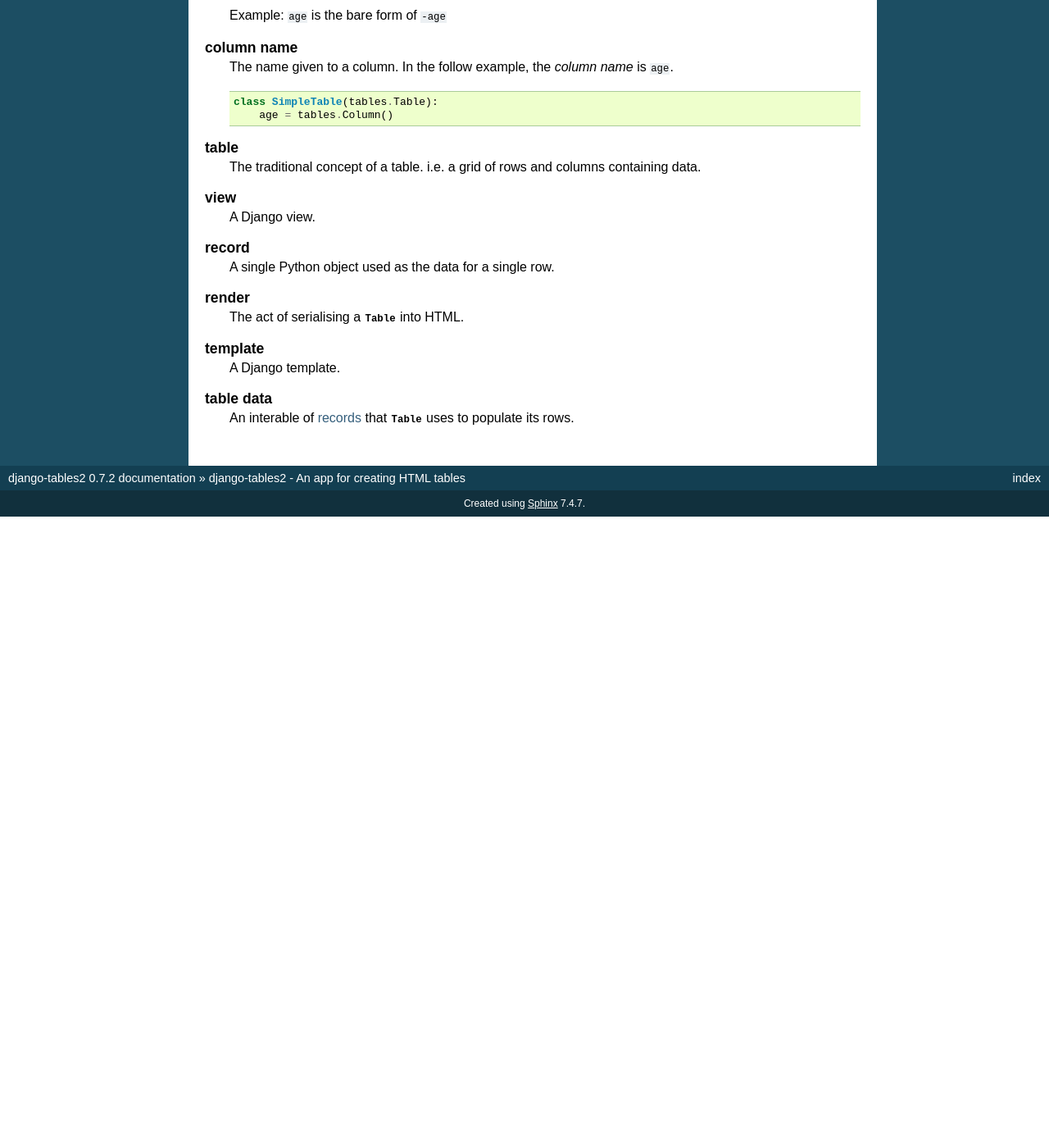
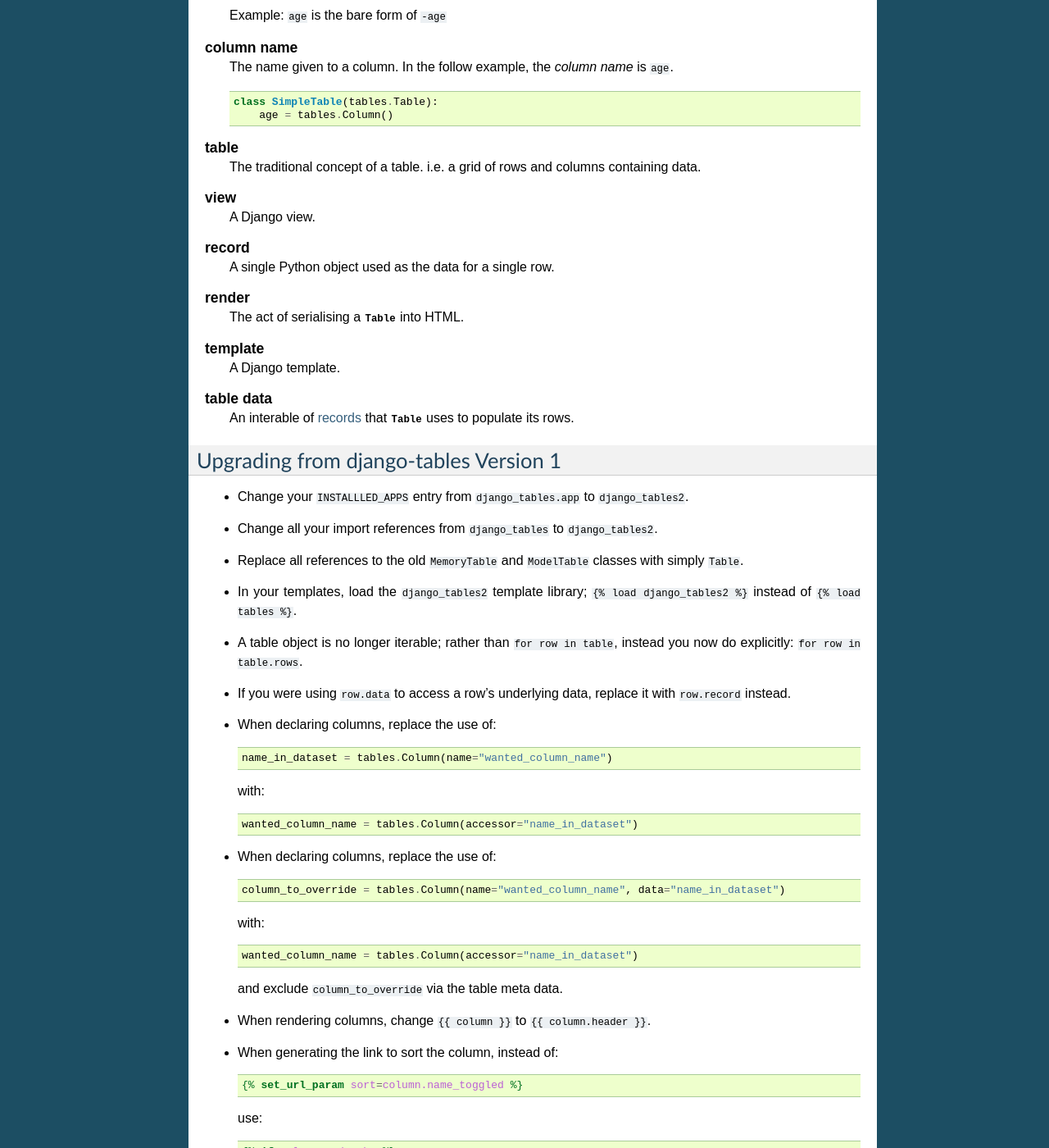
Before and after one commit to jieter/django-tables2, a Sphinx documentation site: the page built from docs/index.rst, in a window 1280 px wide and 1400 px high, scrolled down 18450 px. Shown: the whole window at 82% size. Built offline with Sphinx 7.4.7, drawn with Linux system fonts in a browser that asks for light colours; before the commit the page ends 19080 px from its top, so only the background shows below that; some of the changed text lies outside the part shown.

Commit message:
Documentation: Added upgrade instructions from django-tables.

```diff
--- a/docs/index.rst
+++ b/docs/index.rst
@@ -1235,3 +1235,75 @@ Glossary
     table data
         An interable of :term:`records <record>` that
         :class:`~django_tables2.tables.Table` uses to populate its rows.
+
+
+Upgrading from django-tables Version 1
+======================================
+
+- Change your ``INSTALLLED_APPS`` entry from ``django_tables.app`` to
+  ``django_tables2``.
+
+- Change all your import references from ``django_tables`` to
+  ``django_tables2``.
+
+- Replace all references to the old ``MemoryTable`` and ``ModelTable``
+  classes with simply ``Table``.
+
+- In your templates, load the ``django_tables2`` template library;
+  ``{% load django_tables2 %}`` instead of ``{% load tables %}``.
+
+- A table object is no longer iterable; rather than ``for row in table``,
+  instead you now do explicitly: ``for row in table.rows``.
+
+- If you were using ``row.data`` to access a row's underlying data,
+  replace it with ``row.record`` instead.
+
+- When declaring columns, replace the use of::
+
+    name_in_dataset = tables.Column(name="wanted_column_name")
+
+  with::
+
+    wanted_column_name = tables.Column(accessor="name_in_dataset")
+
+- When declaring columns, replace the use of::
+
+     column_to_override = tables.Column(name="wanted_column_name", data="name_in_dataset")
+
+  with::
+
+     wanted_column_name = tables.Column(accessor="name_in_dataset")
+
+  and exclude ``column_to_override`` via the table meta data.
+
+- When rendering columns, change ``{{ column }}`` to ``{{ column.header }}``.
+
+- When generating the link to sort the column, instead of:
+
+  .. code-block:: django
+
+     {% set_url_param sort=column.name_toggled %}
+
+  use:
+
+  .. code-block:: django
+
+       {% if column.order_by %}
+            {% set_url_param sort=column.order_by.opposite %}
+       {% else %}
+            {% set_url_param sort=column.name %}
+       {% endif %}
+
+  You might want to use ``{% spaceless %}`` to make it more readable.
+
+- Replace:
+
+  .. code-block:: django
+
+      {{ column.is_ordered_reverse }} and {{ column.is_ordered_straight }}
+
+  with:
+
+  .. code-block:: django
+
+      {{ column.order_by.is_descending }} and {{ column.order_by.is_ascending }}
```
